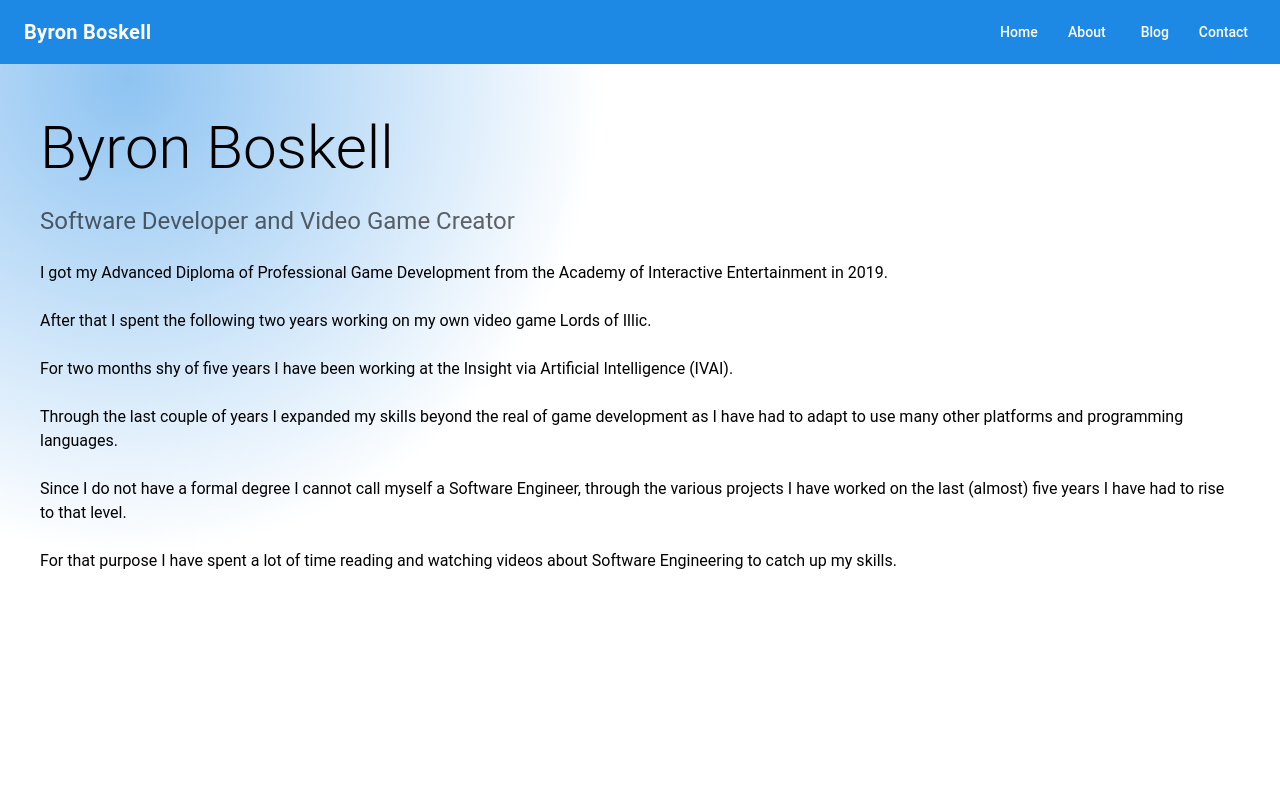
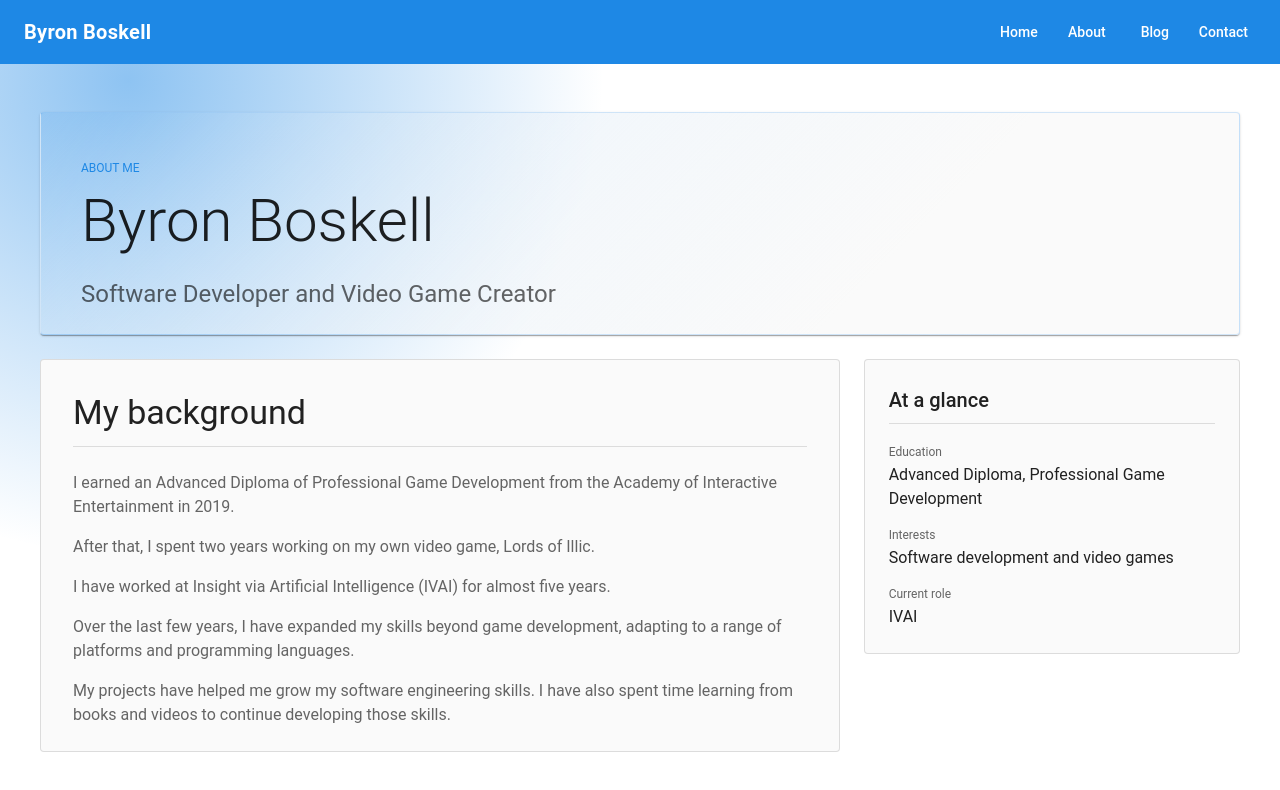
Before and after one commit to byronboskell/byronboskell.github.io, a React (Vite) app in the folder bbportfolio/: page /#/ in a window 1280 px wide. Shown: the top 790 px of the page. Built offline with nearby package versions, Linux system fonts and the light colour scheme.

Commit message:
home-page: adding in some formatting

```diff
--- a/bbportfolio/src/pages/home-page.tsx
+++ b/bbportfolio/src/pages/home-page.tsx
@@ -1,39 +1,108 @@
 import React from "react";
-import { Stack, Typography } from "@mui/material";
+import { alpha } from "@mui/material/styles";
+import { Box, Card, CardContent, Divider, Stack, Typography } from "@mui/material";
 import PageLayout from "../components/page-layout";
 
-const HomePage: React.FC = () => {
-    return (
+const HomePage: React.FC = () => (
     <PageLayout>
-            <Stack>
+        <Stack spacing={3}>
+            <Card
+                sx={(theme) => ({
+                    border: `1px solid ${alpha(theme.palette.primary.main, 0.18)}`,
+                    background: `linear-gradient(135deg, ${alpha(
+                        theme.palette.primary.main,
+                        0.1
+                    )}, ${theme.palette.background.paper} 70%)`,
+                })}
+            >
+                <CardContent sx={{ p: { xs: 3, md: 5 } }}>
+                    <Typography variant="overline" color="primary">
+                        About me
+                    </Typography>
                     <Typography variant="h2" component="h1" gutterBottom>
                         Byron Boskell
                     </Typography>
-                <Typography variant="h5" component="h2" color="text.secondary" gutterBottom>
+                    <Typography variant="h5" component="p" color="text.secondary">
                         Software Developer and Video Game Creator
                     </Typography>
-                <Typography variant="body1" sx={{ mt: 2 }}>
-                    I got my Advanced Diploma of Professional Game Development from the Academy of Interactive Entertainment in 2019.
-                    <br />
-                    <br />
-                    After that I spent the following two years working on my own video game Lords of Illic.
-                    <br />
-                    <br />
-                    For two months shy of five years I have been working at the Insight via Artificial Intelligence (IVAI).
-                    <br />
-                    <br />
-                    Through the last couple of years I expanded my skills beyond the real of game development as I have had to adapt to use many other platforms and programming languages.
-                    <br />
-                    <br />
-                    Since I do not have a formal degree I cannot call myself a Software Engineer, through the various projects I have worked on the last (almost) five years I have had to rise to that level.
-                    <br />
-                    <br />
-                    For that purpose I have spent a lot of time reading and watching videos about Software Engineering to catch up my skills.
-                    <br />
+                </CardContent>
+            </Card>
+
+            <Box
+                sx={{
+                    display: "grid",
+                    gridTemplateColumns: { xs: "1fr", md: "minmax(0, 1.7fr) minmax(240px, 0.8fr)" },
+                    gap: 3,
+                    alignItems: "start",
+                }}
+            >
+                <Card component="article" variant="outlined">
+                    <CardContent sx={{ p: { xs: 3, md: 4 } }}>
+                        <Typography variant="h4" component="h2" gutterBottom>
+                            My background
                         </Typography>
+                        <Divider sx={{ mb: 3 }} />
+
+                        <Stack spacing={2}>
+                            <Typography color="text.secondary">
+                                I earned an Advanced Diploma of Professional Game Development from
+                                the Academy of Interactive Entertainment in 2019.
+                            </Typography>
+                            <Typography color="text.secondary">
+                                After that, I spent two years working on my own video game, Lords
+                                of Illic.
+                            </Typography>
+                            <Typography color="text.secondary">
+                                I have worked at Insight via Artificial Intelligence (IVAI) for
+                                almost five years.
+                            </Typography>
+                            <Typography color="text.secondary">
+                                Over the last few years, I have expanded my skills beyond game
+                                development, adapting to a range of platforms and programming
+                                languages.
+                            </Typography>
+                            <Typography color="text.secondary">
+                                My projects have helped me grow my software engineering skills.
+                                I have also spent time learning from books and videos to continue
+                                developing those skills.
+                            </Typography>
+                        </Stack>
+                    </CardContent>
+                </Card>
+
+                <Stack component="aside" spacing={3}>
+                    <Card variant="outlined">
+                        <CardContent sx={{ p: 3 }}>
+                            <Typography variant="h6" component="h2" gutterBottom>
+                                At a glance
+                            </Typography>
+                            <Divider sx={{ mb: 2 }} />
+                            <Stack spacing={1.5}>
+                                <Box>
+                                    <Typography variant="caption" color="text.secondary">
+                                        Education
+                                    </Typography>
+                                    <Typography>Advanced Diploma, Professional Game Development</Typography>
+                                </Box>
+                                <Box>
+                                    <Typography variant="caption" color="text.secondary">
+                                        Interests
+                                    </Typography>
+                                    <Typography>Software development and video games</Typography>
+                                </Box>
+                                <Box>
+                                    <Typography variant="caption" color="text.secondary">
+                                        Current role
+                                    </Typography>
+                                    <Typography>IVAI</Typography>
+                                </Box>
+                            </Stack>
+                        </CardContent>
+                    </Card>
+                </Stack>
+            </Box>
         </Stack>
     </PageLayout>
 );
-};
 
 export default HomePage;
```
Lines whose indentation alone changed are shown as unchanged.
